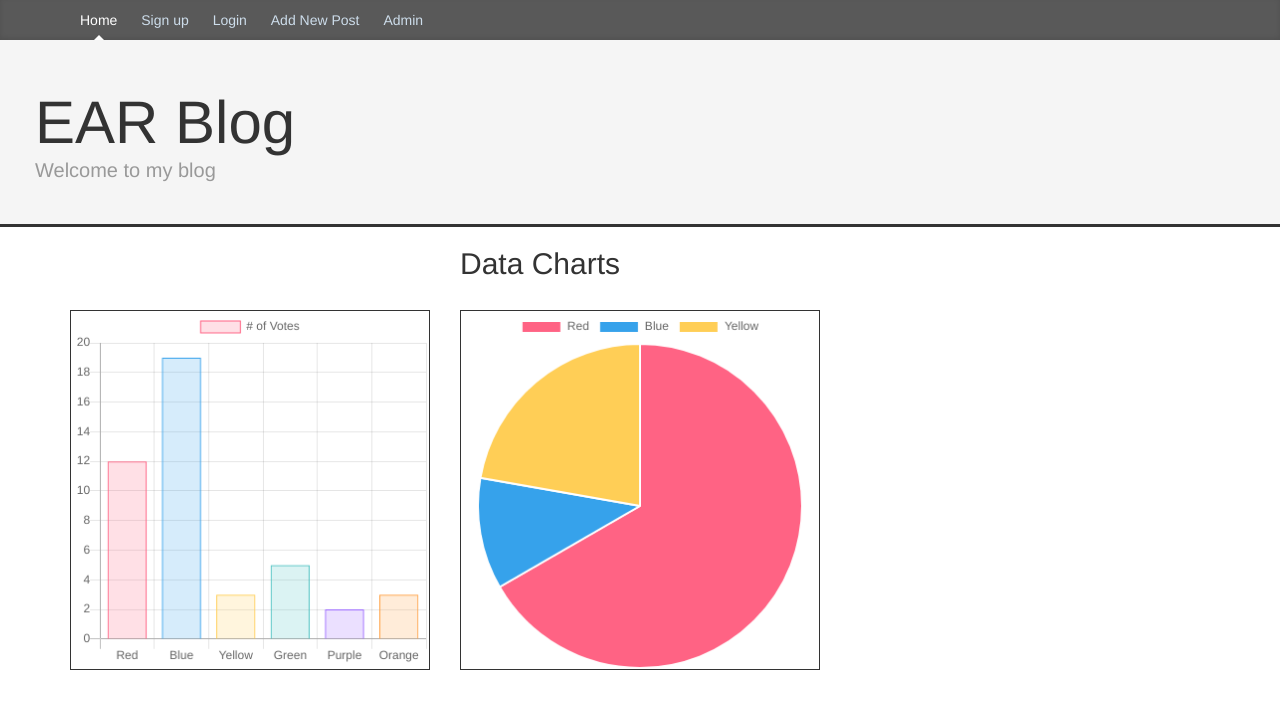
After one commit to enmanuelar/finalblog, a Python web app: template templates/admin.html in a window 1280 px wide. The commit adds this page. Shown: the top 709 px of the page. Run offline with Jinja, Linux system fonts and the light colour scheme; the template is opened without the code that fills it, so the values that code supplies are empty; some libraries are stand-ins or nearby versions.

Commit message:
add admin charts

```diff
--- a/static/css/main.css
+++ b/static/css/main.css
@@ -126,3 +126,12 @@
   border-top-left-radius: 0;
   border-top-right-radius: 0;
 }
+/*
+*admin canvas charts
+*/
+canvas{
+    margin-top: 20px;
+    border: solid 1px;
+    width: 100%;
+    height: 100%;
+}
--- /dev/null
+++ b/static/js/admin.js
@@ -0,0 +1,73 @@
+/**
+ * Created by HMachine on 20/07/2016.
+ */
+$(document).ready(function(){
+    var barCanvas = $("#barChart");
+    var barChart = new Chart(barCanvas, {
+        type: 'bar',
+        data: {
+            labels: ["Red", "Blue", "Yellow", "Green", "Purple", "Orange"],
+            datasets: [{
+                label: '# of Votes',
+                data: [12, 19, 3, 5, 2, 3],
+                backgroundColor: [
+                    'rgba(255, 99, 132, 0.2)',
+                    'rgba(54, 162, 235, 0.2)',
+                    'rgba(255, 206, 86, 0.2)',
+                    'rgba(75, 192, 192, 0.2)',
+                    'rgba(153, 102, 255, 0.2)',
+                    'rgba(255, 159, 64, 0.2)'
+                ],
+                borderColor: [
+                    'rgba(255,99,132,1)',
+                    'rgba(54, 162, 235, 1)',
+                    'rgba(255, 206, 86, 1)',
+                    'rgba(75, 192, 192, 1)',
+                    'rgba(153, 102, 255, 1)',
+                    'rgba(255, 159, 64, 1)'
+                ],
+                borderWidth: 1
+            }]
+        },
+        options: {
+            scales: {
+                yAxes: [{
+                    ticks: {
+                        beginAtZero:true
+                    }
+                }]
+            }
+        }
+    });
+
+    var pieCanvas = $("#pieChart");
+    var pieChart = new Chart(pieCanvas,{
+        type: 'pie',
+        data: {
+            labels: [
+                "Red",
+                "Blue",
+                "Yellow"
+            ],
+            datasets: [
+                {
+                    data: [300, 50, 100],
+                    backgroundColor: [
+                        "#FF6384",
+                        "#36A2EB",
+                        "#FFCE56"
+                    ],
+                    hoverBackgroundColor: [
+                        "#FF6384",
+                        "#36A2EB",
+                        "#FFCE56"
+                    ]
+                }]
+        },
+        options: {
+            animation:{
+                animateScale:true
+            }
+        }
+    });
+});
--- a/static/js/blog.js
+++ b/static/js/blog.js
@@ -11,5 +11,9 @@ $(document).ready(function(){
             $("a.active").removeClass("active");
             $("a.signup-nav-item").addClass("active");
             break;
+        case "/admin":
+            $("a.active").removeClass("active");
+            $("a.admin-nav-item").addClass("active");
+            break;
     }
 });
--- /dev/null
+++ b/templates/admin.html
@@ -0,0 +1,25 @@
+{% extends "base.html" %}
+
+{% block link %}
+<script src="https://cdnjs.cloudflare.com/ajax/libs/Chart.js/2.1.6/Chart.min.js"></script>
+{% endblock %}
+
+{% block content %}
+<div class="row">
+    <div class="col-md-4 col-md-offset-4">
+        <h2>Data Charts</h2>
+    </div>
+</div>
+<div class="row">
+    <div class="col-md-4">
+        <canvas id="barChart" width="400" height="400"></canvas>
+    </div>
+    <div class="col-md-4">
+        <canvas id="pieChart" width="400" height="400"></canvas>
+    </div>
+</div>
+{% endblock %}
+
+{% block scripts %}
+<script src="static/js/admin.js"></script>
+{% endblock %}
--- a/templates/base.html
+++ b/templates/base.html
@@ -22,7 +22,7 @@
                 <a class="blog-nav-item signup-nav-item" href="/signup">Sign up</a>
                 <a class="blog-nav-item login-nav-item" href="#">Login</a>
                 <a class="blog-nav-item newpost-nav-item" href="#">Add New Post</a>
-                <a class="blog-nav-item admin-nav-item" href="#">Admin</a>
+                <a class="blog-nav-item admin-nav-item" href="/admin">Admin</a>
             </nav>
         </div>
     </div>
```
Also changed, not shown: main.py (+6 -1 lines), 1 other file.
